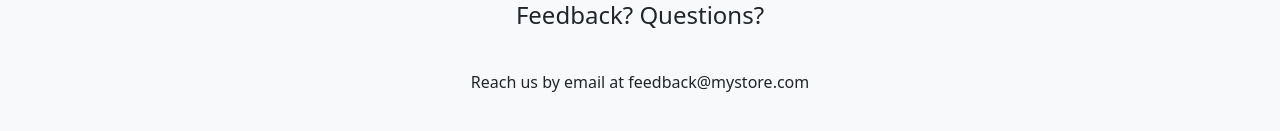
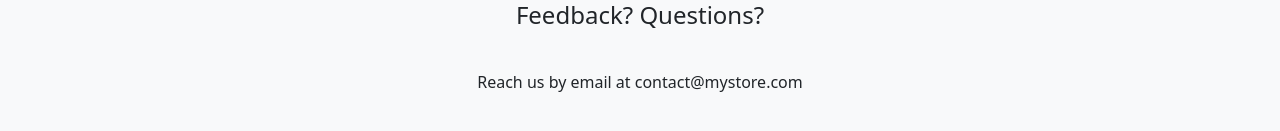
Before and after one commit to srehan17/shoppingcart-react-ts, a React (Vite) app: page /contact in a window 1280 px wide. Shown: the part 219-350 px from the top of the page. Built offline with nearby package versions, Linux system fonts and the light colour scheme; no server answers.

Commit message:
updated text

```diff
--- a/src/pages/Contact.tsx
+++ b/src/pages/Contact.tsx
@@ -4,7 +4,7 @@ const Contact = () => {
       <h2 className="text-center mb-4">Contact Us</h2>
       <div className="text-center" style={{marginTop: 100}}>
         <div className="h4" style={{marginBottom: 40}}>Feedback? Questions? </div>
-        <p>Reach us by email at feedback@mystore.com</p>
+        <p>Reach us by email at contact@mystore.com</p>
       </div>
     </>
   )
```
